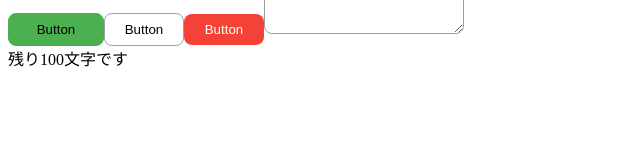
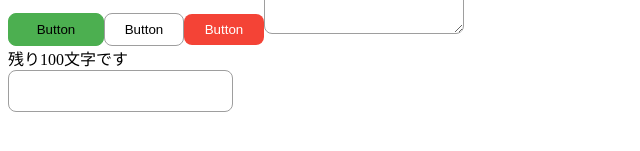
Before and after one commit to nishi633/ts_exercise, a React app in the folder react-app/: page / in a window 1280 px wide. Shown: the part 211-362 px from the top of the page, without its empty margins (0-640 px from the left). Built offline with nearby package versions, Linux system fonts and the light colour scheme.

Commit message:
Add password form

```diff
--- a/react-app/src/App.tsx
+++ b/react-app/src/App.tsx
@@ -2,6 +2,7 @@ import { Text } from './libs/Text'
 import { Heading } from './libs/Heading'
 import { Button } from './libs/Button'
 import { Textarea } from './libs/Textarea'
+import { Input } from './libs/Input'
 
 export const App = () => {
   return (
@@ -15,6 +16,7 @@ export const App = () => {
       <Button onClick={() => console.warn('clicked!')} title='Button' type='secondary' />
       <Button onClick={() => console.error('clicked!')} title='Button' type='error' />
       <Textarea width={200} maxLength={100} />
+      <Input type="text" />
     </>
   )
 }
--- a/react-app/src/libs/Input.tsx
+++ b/react-app/src/libs/Input.tsx
@@ -19,6 +19,7 @@ export const Input: VFC<Props> = ({
   return (
     <Wrapper
       type={type}
+      className={`${className} ${error ? 'error' : ''}`}
       value={value}
       onChange={onChange}
       {...props}
@@ -33,4 +34,9 @@ const Wrapper = styled.input`
   border: solid 1px ${color.gray};
   font-size: ${fontSize.m};
   box-sizing: border-box;
+
+  &.error {
+    color: ${color.red};
+    border: solid 1px ${color.red};
+  }
 `
```
Also changed, not shown: react-app/src/libs/PasswordForm.tsx (added, +34 -0 lines).
